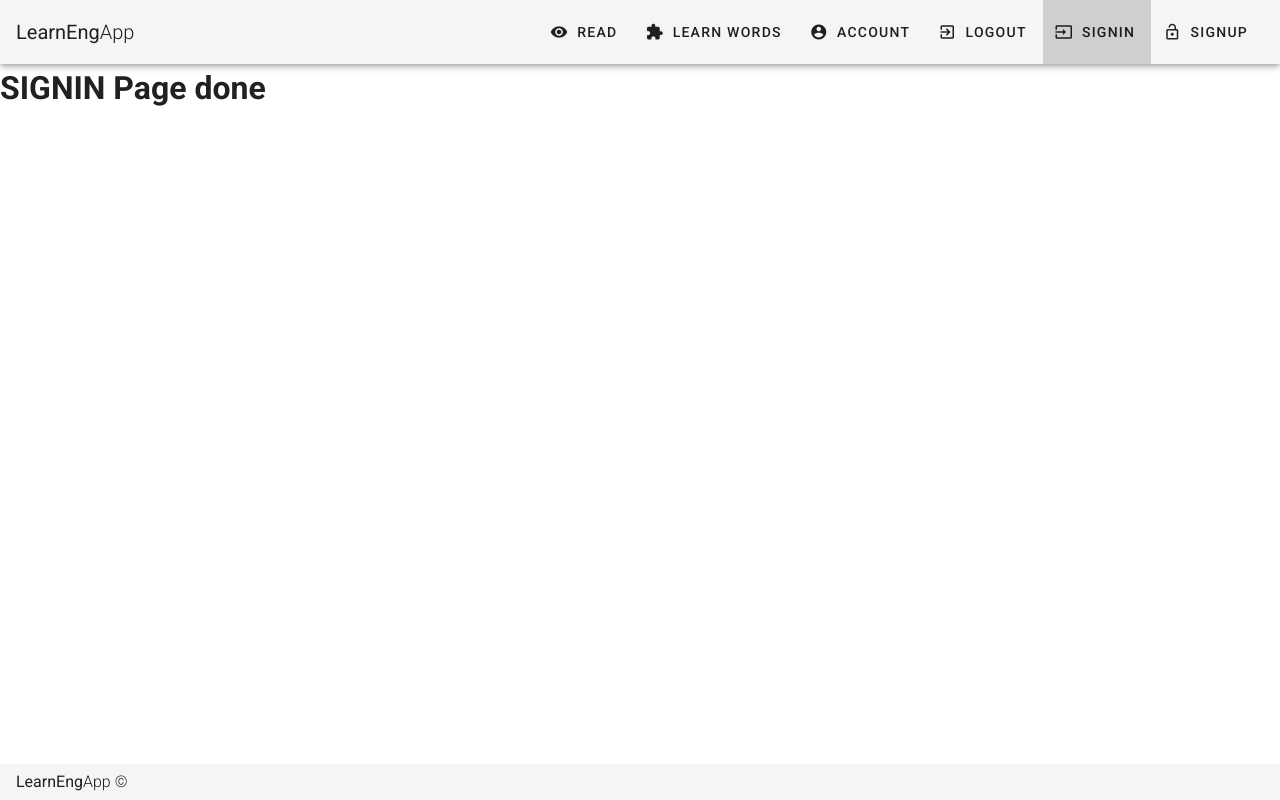
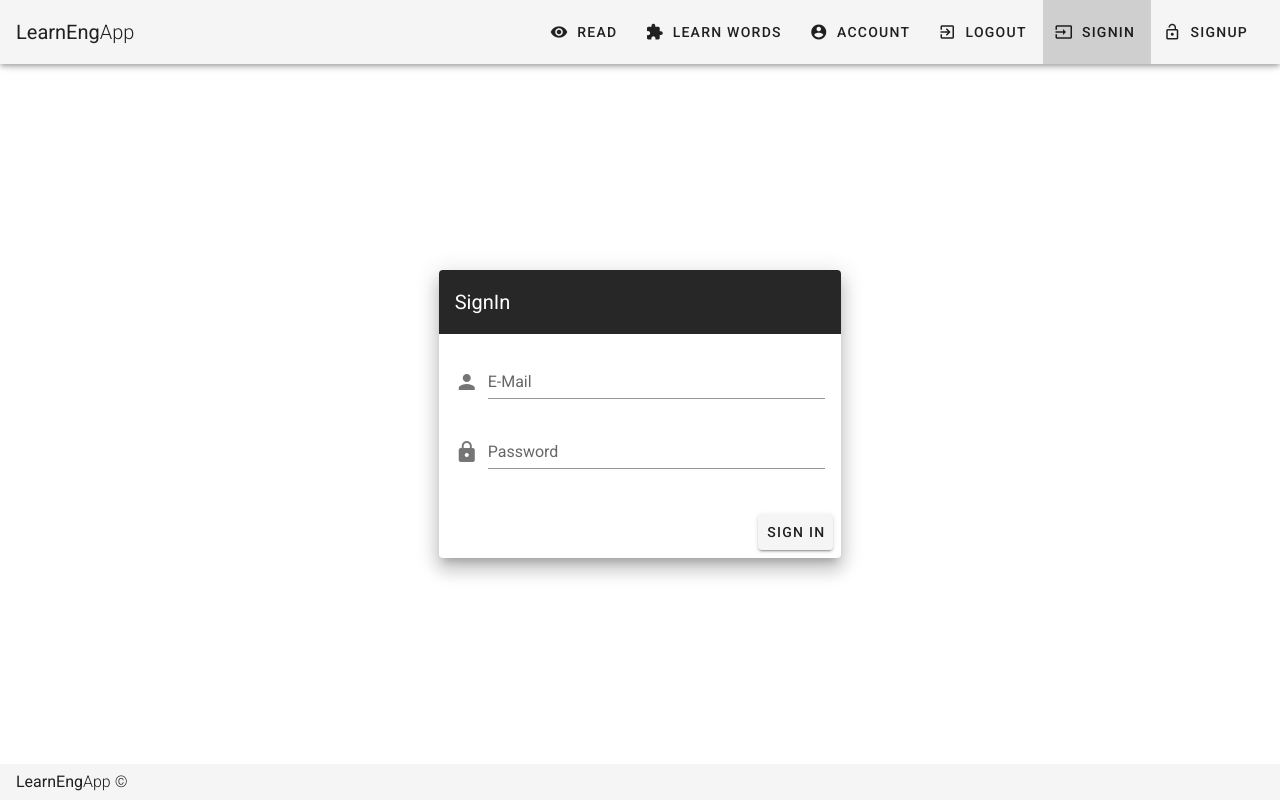
Before and after one commit to yogoru/vuetify-firebase, a Vue app: page /signin in a window 1280 px wide. Built offline with nearby package versions, Linux system fonts and the light colour scheme.

Commit message:
SignIn page

```diff
--- a/src/store/user.js
+++ b/src/store/user.js
@@ -27,7 +27,16 @@
                 });
         },
         SIGNIN({commit},payload){
-
+            commit('SET_PROCESSING',true)
+            firebase.auth().signInWithEmailAndPassword(payload.email, payload.password)
+                .then(user => {
+                    commit('SET_USER',user.uid)
+                    commit('SET_PROCESSING',false)
+                })
+                .catch(function(error) {
+                    commit('SET_PROCESSING',false)
+                    commit('SET_ERROR',error.message)
+                });
         }
     },
     getters:{
--- a/src/views/SignIn.vue
+++ b/src/views/SignIn.vue
@@ -1,12 +1,94 @@
 <template>
-    <div class="signin">
-        <h1>SIGNIN Page done</h1>
-    </div>
+    <v-container
+            class="fill-height"
+            fluid
+    >
+        <v-row
+                align="center"
+                justify="center"
+        >
+            <v-col
+                    cols="12"
+                    sm="8"
+                    md="4"
+            >
+                <v-card class="elevation-12">
+                    <v-toolbar
+                            color=""
+                            dark
+                            flat
+                    >
+                        <v-toolbar-title>SignIn</v-toolbar-title>
+                        <div class="flex-grow-1"></div>
+                    </v-toolbar>
+                    <v-card-text>
+                        <v-alert
+                                :value="error"
+                                type="warning">
+                            {{error}}
+                        </v-alert>
+                        <v-form>
+                            <v-text-field
+                                    label="E-Mail"
+                                    name="login"
+                                    prepend-icon="person"
+                                    type="email"
+                                    required
+                                    v-model="email"
+                            ></v-text-field>
+
+                            <v-text-field
+                                    id="password"
+                                    label="Password"
+                                    name="password"
+                                    prepend-icon="lock"
+                                    type="password"
+                                    required
+                                    v-model="password"
+                            ></v-text-field>
+                        </v-form>
+                    </v-card-text>
+                    <v-card-actions>
+                        <div class="flex-grow-1"></div>
+                        <v-btn color="" @click.prevent="signup" :disabled="processing">Sign In</v-btn>
+                    </v-card-actions>
+                </v-card>
+            </v-col>
+        </v-row>
+    </v-container>
 </template>
 
 <script>
     export default {
-        name: "SignIn"
+        name: "SignIn",
+        data(){
+            return{
+                email:null,
+                password:null
+            }
+        },
+        computed:{
+            error(){
+                return this.$store.getters.getError
+            },
+            processing(){
+                return this.$store.getters.getProcessing
+            },
+            isUserAuthenticated(){
+                return this.$store.getters.isUserAuthenticated
+            }
+        },
+        watch:{
+            isUserAuthenticated(val){
+                if(val === true)
+                    this.$router.push("/")
+            }
+        },
+        methods:{
+            signup(){
+                this.$store.dispatch('SIGNIN',{email:this.email, password:this.password})
+            }
+        }
     }
 </script>
 
```
